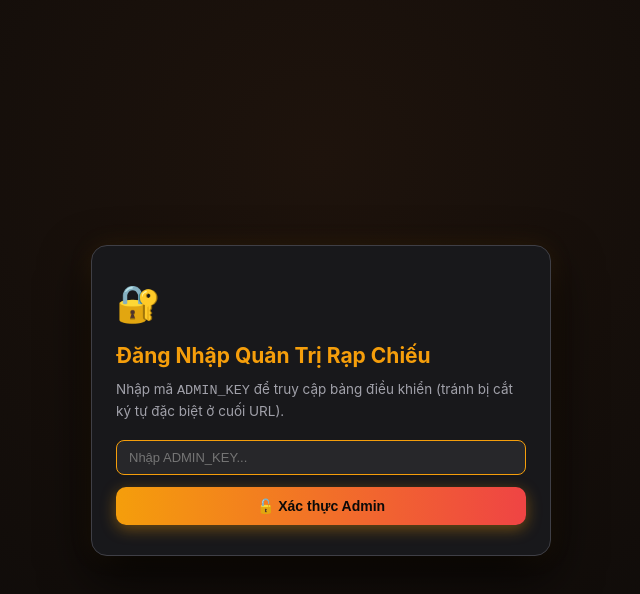
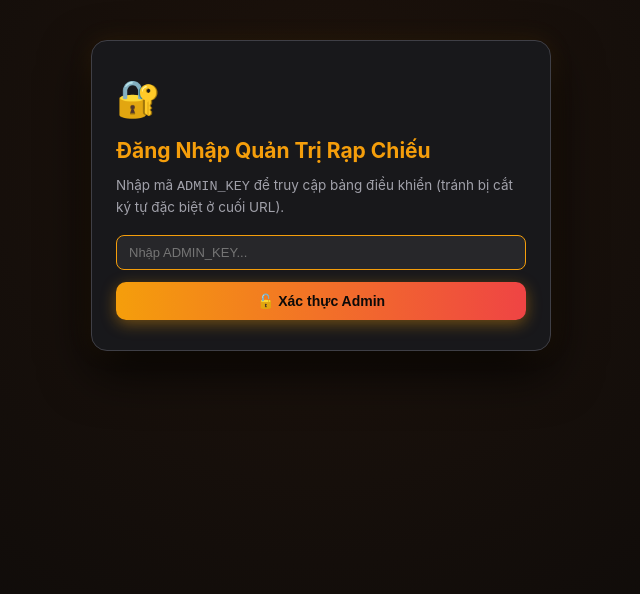
Before and after one commit to thong9843/Watch_Party, a Next.js app: page /admin in a window 1280 px wide. Shown: the top 594 px of the page, without its empty margins (319-959 px from the left). Built offline with nearby package versions, Linux system fonts and the light colour scheme.

Commit message:
fix(v3.1-m2): admin page independent scroll container, unlock body overflow and remove redundant room connection

```diff
--- a/app/admin/page.tsx
+++ b/app/admin/page.tsx
@@ -3,8 +3,6 @@
 import React, { Suspense, useEffect, useMemo, useRef, useState } from 'react';
 import { useSearchParams } from 'next/navigation';
 import { extractYouTubeId } from '../../components/Screen3D';
-import { createRoomConnection } from '../../lib/realtime';
-import { RoomConn } from '../../lib/types';
 import { DEFAULT_BOTTOM_BANNER, DEFAULT_TOP_BANNER } from '../../lib/banners';
 
 function AdminDashboardContent() {
@@ -30,7 +28,6 @@ function AdminDashboardContent() {
   const [bannerStatusMsg, setBannerStatusMsg] = useState<{ type: 'success' | 'error'; text: string } | null>(null);
 
   const [isAuthorized, setIsAuthorized] = useState<boolean | null>(null);
-  const [connStatus, setConnStatus] = useState<'connecting' | 'connected'>('connecting');
 
   // Video suggestions from viewers
   const [suggestions, setSuggestions] = useState<Array<{
@@ -42,7 +39,25 @@ function AdminDashboardContent() {
   }>>([]);
   const [loadingSuggestions, setLoadingSuggestions] = useState(false);
 
-  const connRef = useRef<RoomConn | null>(null);
+  // Spec V3.1: Unlock body overflow on admin page to ensure smooth scrolling
+  useEffect(() => {
+    const prevHtmlOverflow = document.documentElement.style.overflow;
+    const prevBodyOverflow = document.body.style.overflow;
+    const prevBodyHeight = document.body.style.height;
+    const prevUserSelect = document.body.style.userSelect;
+
+    document.documentElement.style.overflow = 'auto';
+    document.body.style.overflow = 'auto';
+    document.body.style.height = 'auto';
+    document.body.style.userSelect = 'auto';
+
+    return () => {
+      document.documentElement.style.overflow = prevHtmlOverflow;
+      document.body.style.overflow = prevBodyOverflow;
+      document.body.style.height = prevBodyHeight;
+      document.body.style.userSelect = prevUserSelect;
+    };
+  }, []);
 
   const verifyKeyWithServer = async (candidate: string, showError = false) => {
     const trimmed = candidate.trim();
@@ -113,21 +128,6 @@ function AdminDashboardContent() {
       fetchSuggestions();
     }
   }, [isAuthorized, activeKey, roomId]);
-
-  // Connect to room connection
-  useEffect(() => {
-    if (!isAuthorized) return;
-
-    const adminId = 'admin_' + Math.random().toString(36).substring(2, 7);
-    const conn = createRoomConnection(adminId, roomId);
-    connRef.current = conn;
-    setConnStatus('connected');
-
-    return () => {
-      conn.close();
-      connRef.current = null;
-    };
-  }, [isAuthorized, roomId]);
 
   const previewId = useMemo(() => {
     if (!videoInput.trim()) return null;
@@ -321,9 +321,7 @@ function AdminDashboardContent() {
               </p>
             </div>
           </div>
-          <span className="mode-badge badge-online">
-            {connStatus === 'connected' ? '● Đã kết nối' : 'Đang kết nối...'}
-          </span>
+          <span className="mode-badge badge-online">● Quản trị viên</span>
         </div>
 
         {/* Section 1: Video Management */}
--- a/app/globals.css
+++ b/app/globals.css
@@ -1208,17 +1208,31 @@ body {
    ADMIN PAGE STYLES
    ========================================================================== */
 .admin-page-wrap {
-  min-height: 100vh;
-  display: flex;
-  align-items: center;
-  justify-content: center;
-  padding: 24px;
+  position: fixed;
+  top: 0;
+  left: 0;
+  right: 0;
+  bottom: 0;
+  width: 100%;
+  height: 100%;
+  min-height: 100%;
+  overflow-y: auto;
+  overflow-x: hidden;
+  -webkit-overflow-scrolling: touch;
+  display: flex;
+  flex-direction: column;
+  align-items: center;
+  justify-content: flex-start;
+  padding: 40px 16px 80px 16px;
   background: radial-gradient(circle at 50% 20%, #1e130c 0%, #0c0a09 80%);
+  user-select: text;
+  z-index: 100;
 }
 
 .admin-card {
   width: 100%;
-  max-width: 580px;
+  max-width: 640px;
+  margin: 0 auto;
   background: #18181b;
   border: 1px solid rgba(245, 158, 11, 0.35);
   border-radius: 16px;
```
